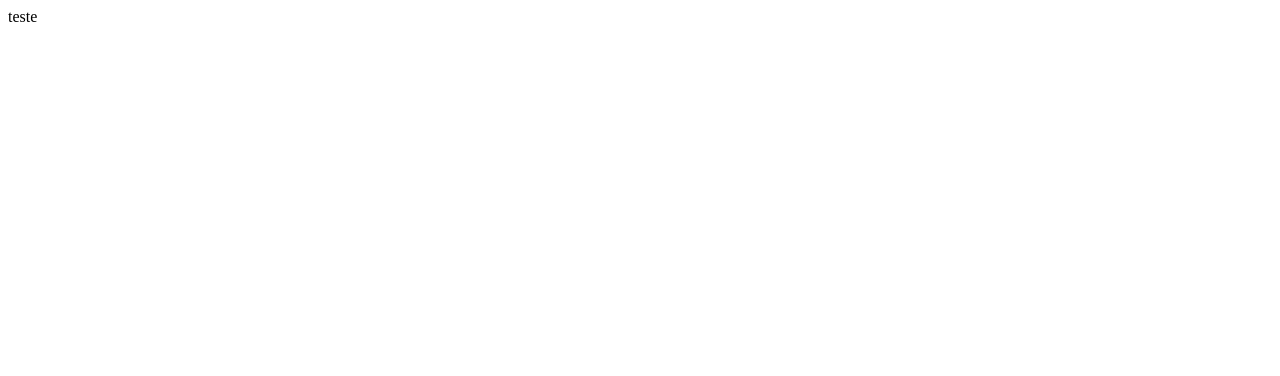
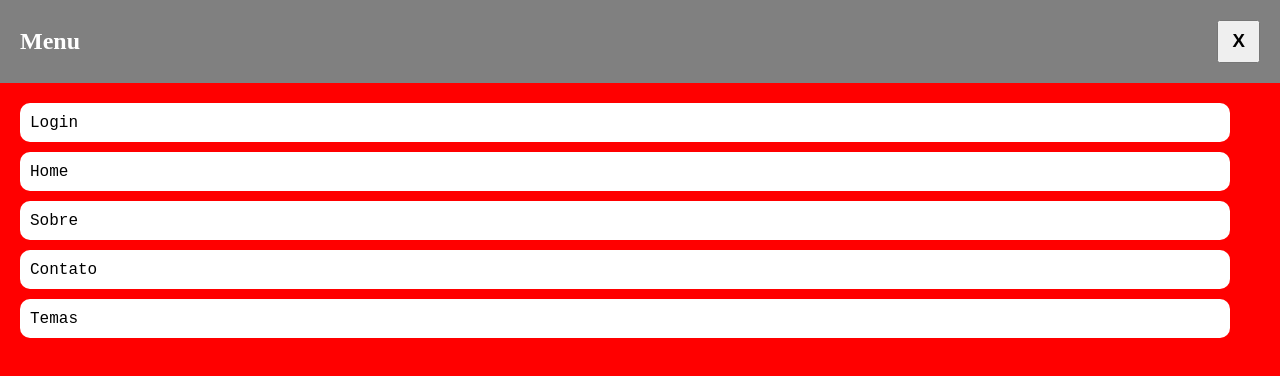
Before and after one commit to kervisatwork/electron-react-app, a React (Vite) app: page / in a window 1280 px wide. Shown: the top 376 px of the page. Built offline with nearby package versions, Linux system fonts and the light colour scheme; a web font is replaced by a local one.

Commit message:
fix|docs: atualizando módulo de rotas e adicionado arquivo README.md

```diff
--- a/src/App.jsx
+++ b/src/App.jsx
@@ -1,11 +1,22 @@
-import { Routes, Route } from 'react-router-dom';
+import { BrowserRouter, Routes, Route } from 'react-router';
+
+import ModelTest from "./pages/ModelTest"
+import Header from "./components/BodyStructures/Header"
+import HomePage from "./pages/Home"
+import LoveTest from "./pages/LoveTest"
+
+import "./App.css"
 
 function App() {
+
     return (
-        <div>
-            teste
-        </div>
-    )
+        <>
+            <Routes>
+                <Route path="/" element={<HomePage />} />
+                <Route path="/amor" element={<LoveTest />} />
+            </Routes>
+        </>
+    );
 }
 
 export default App;
--- a/src/main.jsx
+++ b/src/main.jsx
@@ -1,16 +1,13 @@
 import React from "react";
 import ReactDOM from "react-dom/client";
-import { BrowserRouter } from "react-router-dom"
-import { Routes, Route } from 'react-router-dom';
+import { BrowserRouter, RouterProvider, Routes, Router, Route } from "react-router"
 
 import App from "./App.jsx"
 
 ReactDOM.createRoot(
   document.getElementById("root")
 ).render(
-  <React.StrictMode>
-    <BrowserRouter>
-      <App />
-    </BrowserRouter>
-  </React.StrictMode>
+  <BrowserRouter>
+    <App />
+  </BrowserRouter>
 );
--- /dev/null
+++ b/src/pages/Home.jsx
@@ -0,0 +1,13 @@
+import Header from "../components/BodyStructures/Header"
+import Main from "../components/BodyStructures/Main"
+
+function HomePage() {
+    return (
+        <div>
+            <Header />
+            <Main />
+        </div>
+    )
+}
+
+export default HomePage;
--- /dev/null
+++ b/src/pages/LoveTest.jsx
@@ -0,0 +1,10 @@
+function LoveTest(props) {
+
+    return (
+        <div>
+            Betinho, te amo
+        </div>
+    )
+}
+
+export default LoveTest;
--- a/src/pages/ModelTest.jsx
+++ b/src/pages/ModelTest.jsx
@@ -1,11 +1,9 @@
-class ModelTest extends Component {
-    render() {
-        return (
-            <div>
-                Olá, Kervi!
-            </div>
-        )
-    }
+function ModelTest() {
+    return (
+        <div>
+            Renderizando essa buceta do ModelTest
+        </div>
+    )
 }
 
 
```
Also changed, not shown: src/Routes.jsx (added), 1 other file (tests, documents, lock files or other folders).
